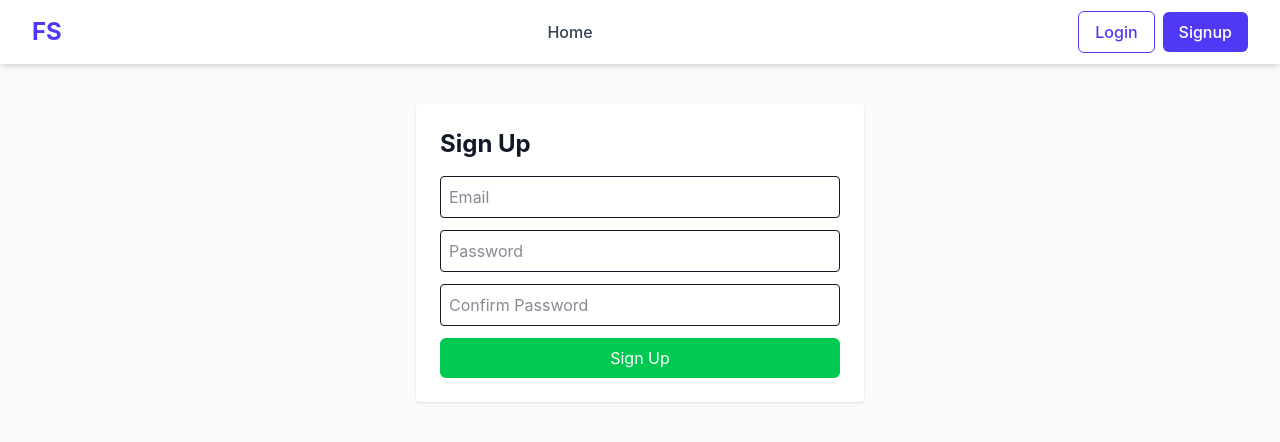
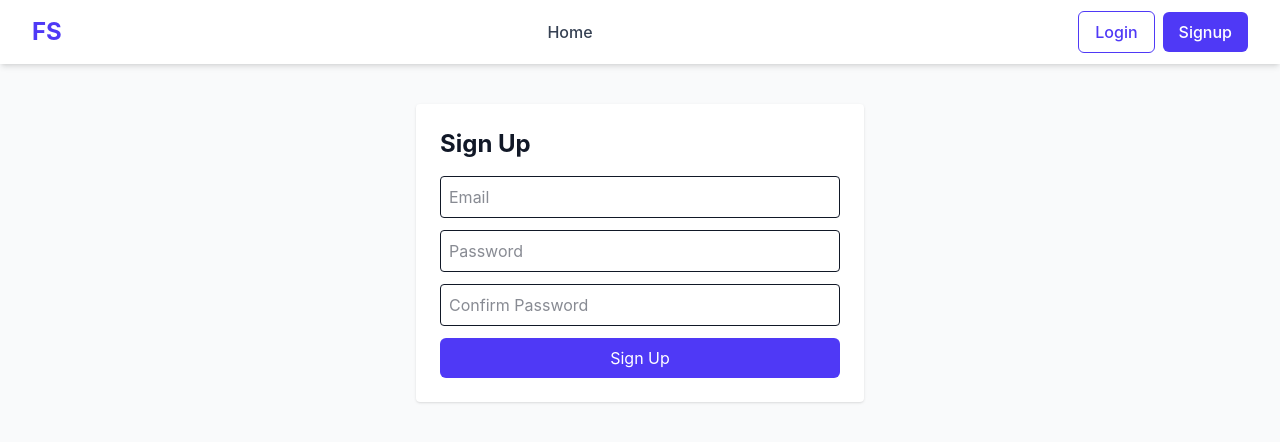
Before and after one commit to fsikali/bmi-app-frontend, a Next.js app: page /signup in a window 1280 px wide. Shown: the top 442 px of the page. Built offline with nearby package versions, Linux system fonts and the light colour scheme.

Commit message:
update: signupform

```diff
--- a/src/components/SignupForm.tsx
+++ b/src/components/SignupForm.tsx
@@ -50,7 +50,7 @@ export default function SignupForm() {
         <p className="mb-4">Your account has been created. Please login to continue.</p>
         <button
           onClick={() => router.push("/login")}
-          className="bg-indigo-600 text-white px-4 py-2 rounded hover:bg-blue-700"
+          className="bg-blue-600 text-white px-4 py-2 rounded hover:bg-blue-700"
         >
           Go to Login
         </button>
@@ -85,7 +85,7 @@ export default function SignupForm() {
       <button
         onClick={handleSignup}
         disabled={loading}
-        className="bg-green-500 text-white px-4 py-2 rounded-md w-full hover:bg-green-600 transition disabled:opacity-50"
+        className="bg-indigo-600 text-white px-4 py-2 rounded-md w-full hover:bg-green-600 transition disabled:opacity-50"
       >
         {loading ? "Signing up..." : "Sign Up"}
       </button>
```
